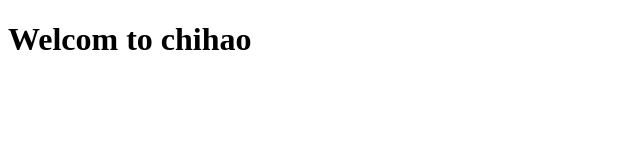
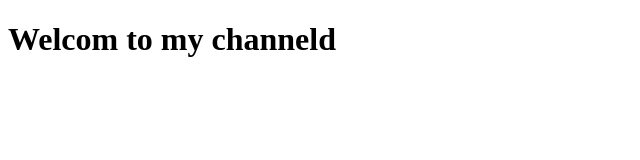
Before and after one commit to OrianChi/GitBranch, a plain HTML site: page index.html in a window 1280 px wide. Shown: the whole page, without its empty margins (0-640 px from the left). Drawn offline with Linux system fonts and the light colour scheme.

Commit message:
thay doi thu n

```diff
--- a/index.html
+++ b/index.html
@@ -6,6 +6,6 @@
     <title>Git branches</title>
   </head>
   <body>
-    <h1>Welcom to chihao</h1>
+    <h1>Welcom to my channeld</h1>
   </body>
 </html>
```
